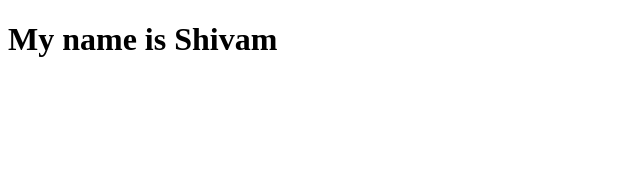
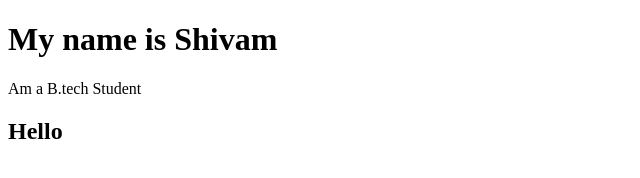
Before and after one commit to Shivam648/Coursera_-Front-End-Web-UI-Frameworks-and-Tools-Bootstrap-4_Project, a plain HTML site: page index.html in a window 1280 px wide. Shown: the whole page, without its empty margins (0-640 px from the left). Drawn offline with Linux system fonts and the light colour scheme.

Commit message:
Second Commit

```diff
--- a/index.html
+++ b/index.html
@@ -8,5 +8,7 @@
 </head>
 <body>
     <h1>My name is Shivam</h1>
+    <p>Am a B.tech Student</p>
+    <h2>Hello</h2>
 </body>
 </html>
```
Also changed, not shown: templates/test.html (added).
